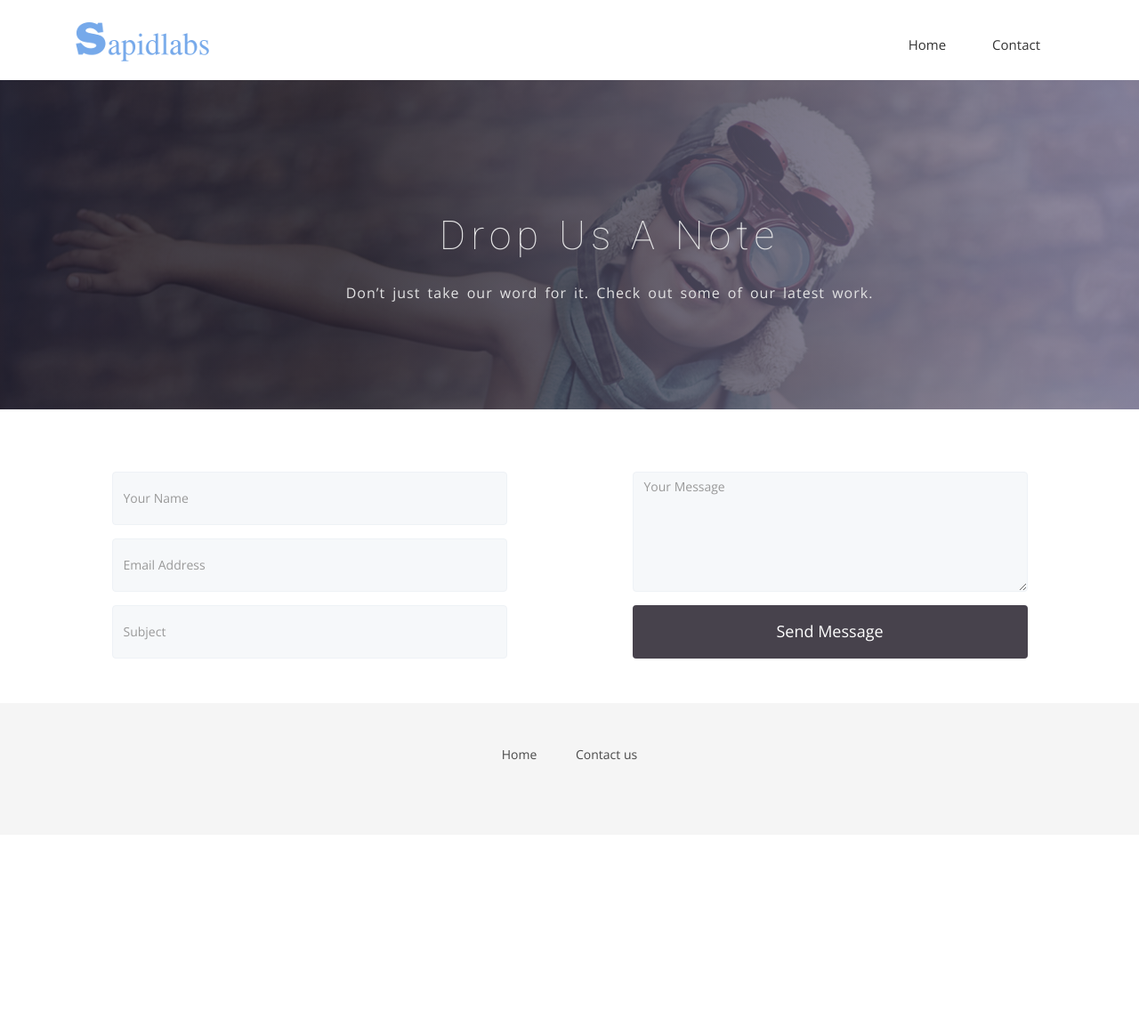
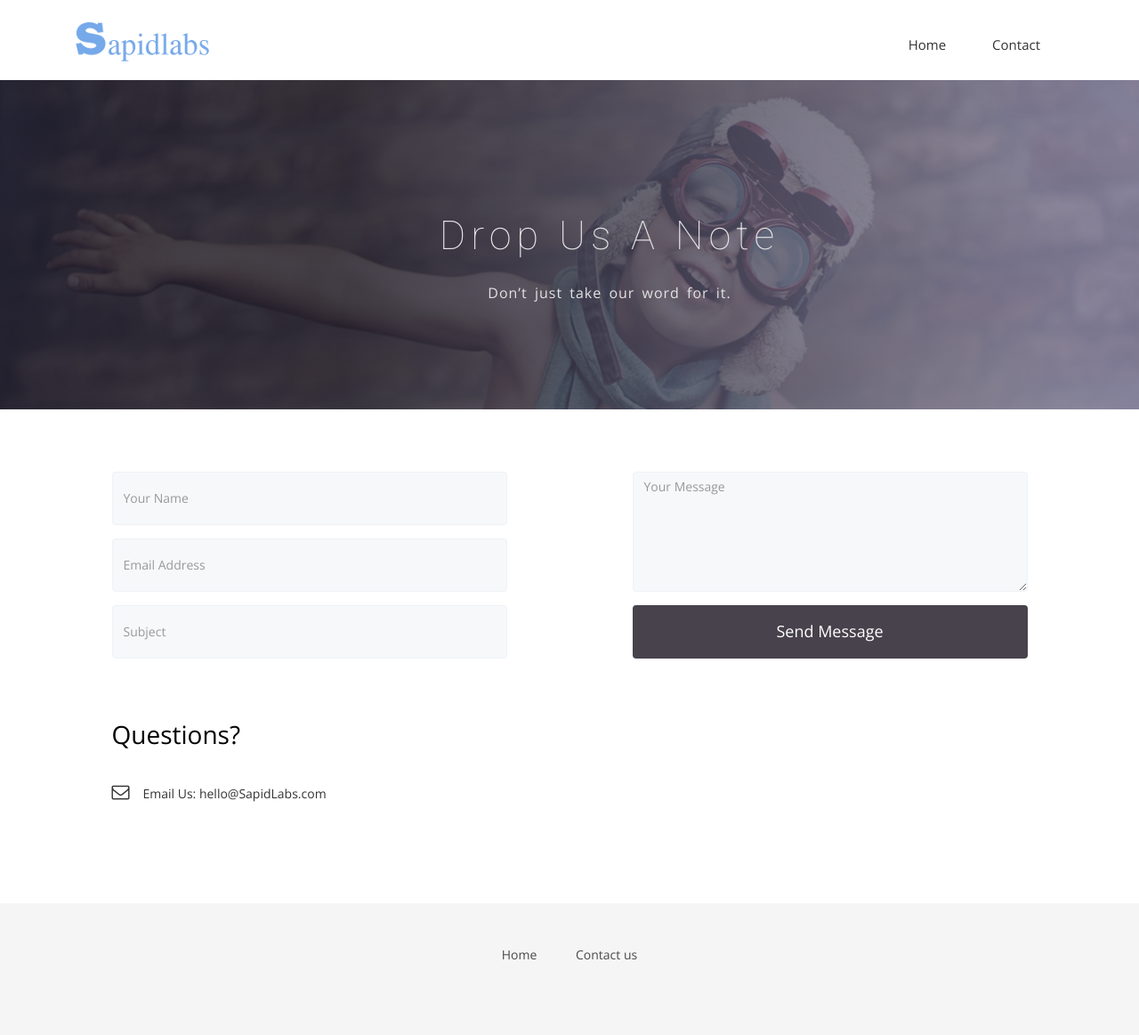
Before and after one commit to sapidlabs/sapidlabs.github.io, a Jekyll site: the page built from contact.html, in a window 1280 px wide. Shown: the whole page at 89% size. Built offline with Jekyll 4.4.1, drawn with Linux system fonts in a browser that asks for light colours; nearby versions of some CDN libraries; some web fonts are replaced; before the commit the page ends 938 px from its top, so only the background shows below that.

Commit message:
Update post page. update index page. Add draft post.

```diff
--- a/_layouts/post.html
+++ b/_layouts/post.html
@@ -14,7 +14,7 @@
               <p class="italic">By <span class="bold">{{ page.author }}</span> on <span class="bold">{{ page.date | date: "%B %-d, %Y" }}</span></p>
             </div>
             <hr />
-            <p>{{ content }}</p>
+            {{ content }}
           </div>
         </div><!-- .col-md-7 close -->
       </div>
--- a/contact.html
+++ b/contact.html
@@ -11,7 +11,7 @@
       <div class="col-md-12">
         <div class="block">
           <h1>Drop Us A Note</h1>
-          <p>Don’t just take our word for it. Check out some of our latest work.</p>
+          <p>Don’t just take our word for it.</p>
         </div>
       </div>
     </div>
@@ -48,53 +48,45 @@
         </div>
       </div>
     </div>
-   <!--  <div id="contact-box" class="row">
+    <div id="contact-box" class="row">
       <div class="col-md-6 col-sm-12">
         <div class="block">
-          <h2>Stop By For A visit</h2>
+          <h2>Questions?</h2>
           <ul class="address-block">
+            <!-- <li>
+              <i class="fa fa-map-marker"></i>To be added later
+            </li> -->
             <li>
-              <i class="fa fa-map-marker"></i>North Main Street,Brooklyn Australia
-            </li>
-            <li>
-              <i class="fa fa-envelope-o"></i>Email: info@sapidlabs.com
+              <i class="fa fa-envelope-o"></i>Email Us: hello@SapidLabs.com
             </li>
           </ul>
 
-          <ul class="social-icons">
+          <!-- <ul class="social-icons">
             <li>
-              <a href="http://www.themefisher.com"><i class="fa fa-google"></i></a>
+              <a href="https://sapidlabs.com"><i class="fa fa-google"></i></a>
             </li>
             <li>
-              <a href="http://www.themefisher.com"><i class="fa fa-linkedin"></i></a>
+              <a href="https://sapidlabs.com"><i class="fa fa-linkedin"></i></a>
             </li>
             <li>
-              <a href="http://www.themefisher.com"><i class="fa fa-pinterest"></i></a>
+              <a href="https://sapidlabs.com"><i class="fa fa-pinterest"></i></a>
             </li>
             <li>
-              <a href="http://www.themefisher.com"><i class="fa fa-dribbble"></i></a>
+              <a href="https://sapidlabs.com"><i class="fa fa-dribbble"></i></a>
             </li>
             <li>
-              <a href="http://www.themefisher.com"><i class="fa fa-behance"></i></a>
+              <a href="https://sapidlabs.com"><i class="fa fa-behance"></i></a>
             </li>
             <li>
-              <a href="http://www.themefisher.com"><i class="fa fa-twitter"></i></a>
+              <a href="https://sapidlabs.com"><i class="fa fa-twitter"></i></a>
             </li>
             <li>
-              <a href="http://www.themefisher.com"><i class="fa fa-facebook"></i></a>
+              <a href="https://sapidlabs.com"><i class="fa fa-facebook"></i></a>
             </li>
-          </ul>
+          </ul> -->
         </div>
       </div>
-      <div class="col-md-6 col-sm-12">
-        <div class="block">
-          <h2>We Also Count In Google Map</h2>
-            <div class="google-map">
-              <iframe src="https://www.google.com/maps/embed?pb=!1m18!1m12!1m3!1d3022.472979439986!2d-73.97769068489596!3d40.7516207793276!2m3!1f0!2f0!3f0!3m2!1i1024!2i768!4f13.1!3m3!1m2!1s0x89c2590247c56379%3A0x15e13bea38b43e18!2sChrysler+Building!5e0!3m2!1sen!2sus!4v1477406538220" width="555" height="300" frameborder="0" style="border:0" allowfullscreen></iframe>
-            </div>
-        </div>
-      </div>
-    </div> -->
+    </div>
   </div>
 </section>
 <!-- Call to action Start -->
@@ -104,7 +96,7 @@
       <div class="col-md-12">
         <div class="block">
           <h2>We design delightful digital experiences.</h2>
-          <p>Read more about what we do and our philosophy of design. Judge for yourself The work and results we’ve achieved for other clients, and meet our highly experienced Team who just love to design.</p>
+          <p>To be added later</p>
           <a class="btn btn-default btn-call-to-action" href="#" >Tell Us Your Story</a>
         </div>
       </div>
--- a/index.html
+++ b/index.html
@@ -21,7 +21,7 @@
   <a href="{{ post.url | prepend: site.baseurl }}" class="bold">{{ post.title }}</a>
   <p class="post-date">{{ post.date | date_to_long_string }}</p>
   <p>
-    {{ post.content | strip_html | truncatewords: 50 }}
+    {{ post.content | strip_html | truncatewords: 20 }}
   </p>
 </div>
 {% endfor %}
```
Also changed, not shown: _drafts/updates-in-ruby-2-7-preview1.md (+16 -2 lines).
